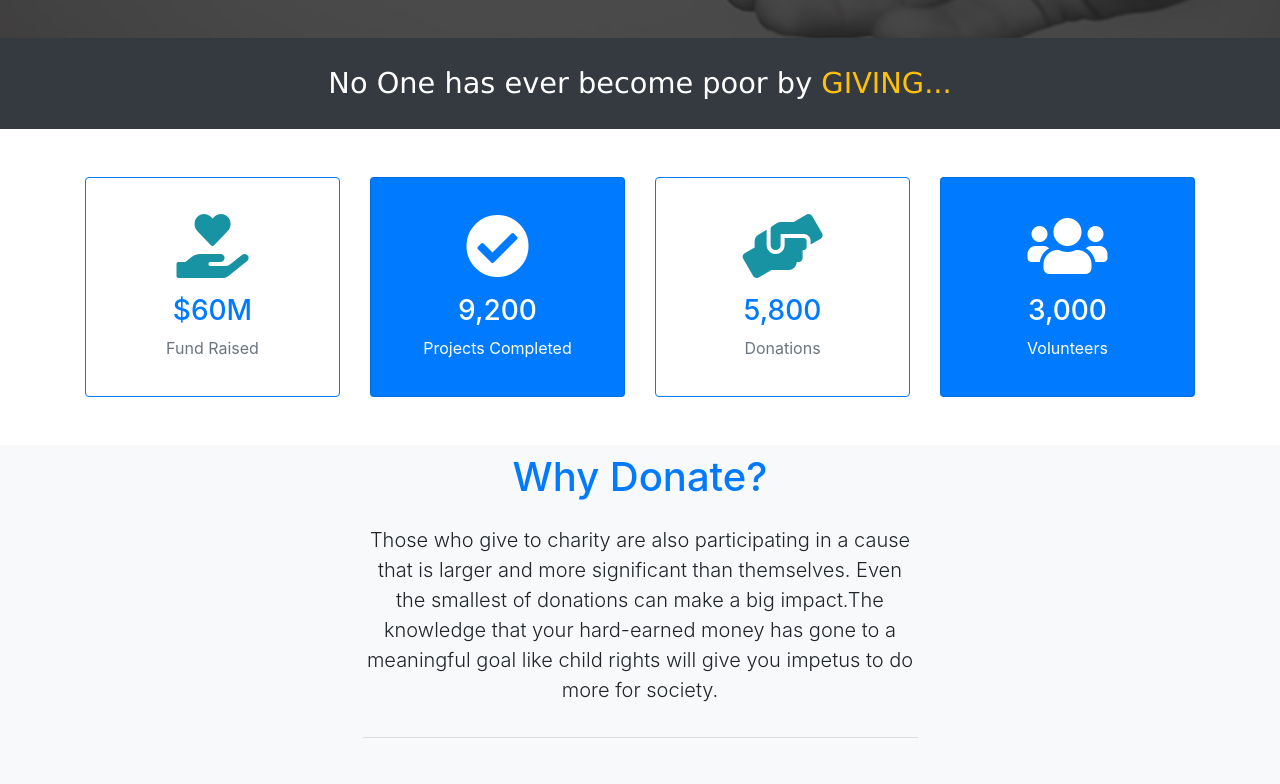
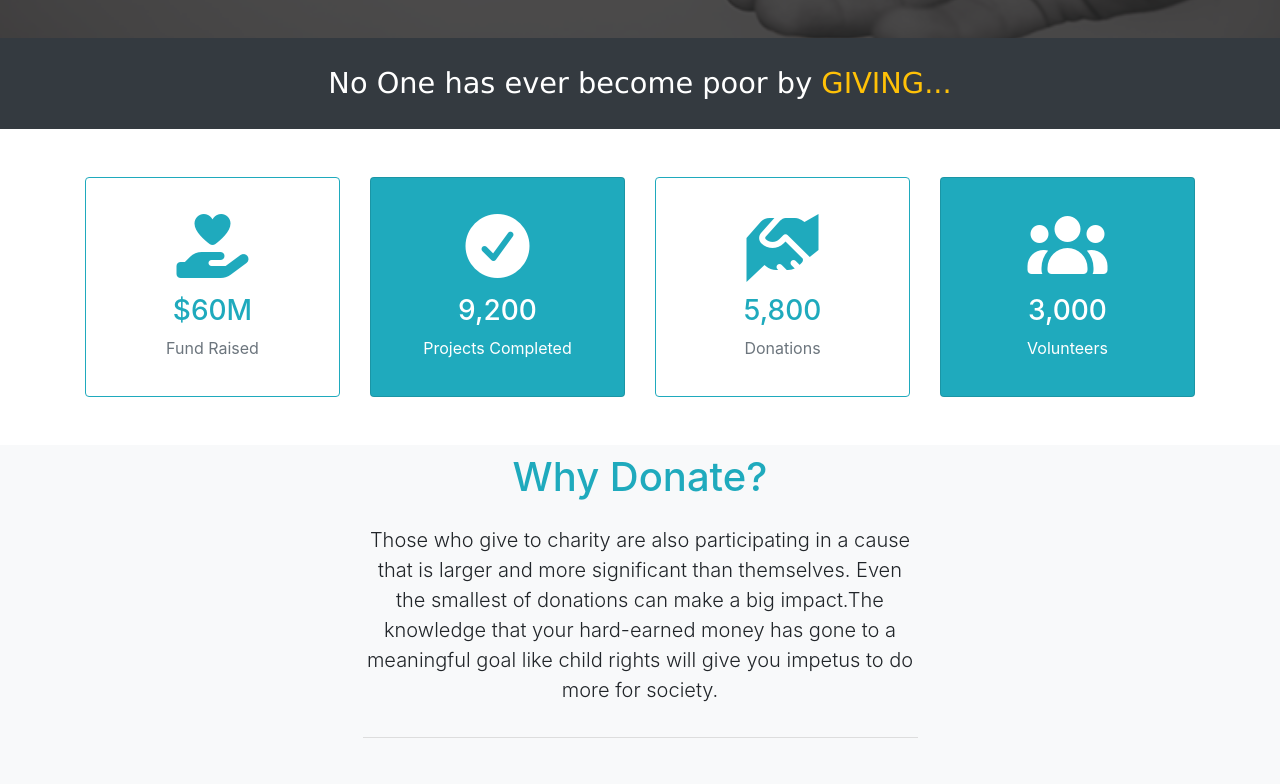
Before and after one commit to Kishore121523/Donate_spark, a plain HTML site: page index.html in a window 1280 px wide. Shown: the part 640-1424 px from the top of the page. Drawn offline with nearby package versions, Linux system fonts and the light colour scheme; a script that the page names is missing.

Commit message:
Add files via upload

```diff
--- a/css/styles.css
+++ b/css/styles.css
@@ -2,8 +2,18 @@ body {
   margin-top: 78px;
 }
 
+.bgg-cyan {
+  background-color: rgb(31, 170, 189);
+}
+.btn-cyan {
+  background-color: rgb(31, 170, 189);
+}
+.brd-cyan {
+  border: 1px solid rgb(31, 170, 189);
+}
+
 .cyan {
-  color: rgb(24, 147, 163);
+  color: rgb(31, 170, 189);
 }
 
 .donateText {
@@ -15,7 +25,6 @@ body {
   font-size: 1.8rem;
   font-family: Verdana, Geneva, Tahoma, sans-serif;
 }
-
 .donateimg {
   height: 90%;
 }
@@ -25,7 +34,6 @@ body {
 .donatebtn {
   width: 20rem;
 }
-
 .help {
   color: rgb(255, 255, 255);
 }
--- a/index.html
+++ b/index.html
@@ -4,24 +4,33 @@
     <meta charset="UTF-8" />
     <meta name="viewport" content="width=device-width, initial-scale=1.0" />
     <meta http-equiv="X-UA-Compatible" content="ie=edge" />
-    <title>Donate For Cause</title>
+
     <link
       rel="stylesheet"
       href="https://pro.fontawesome.com/releases/v5.10.0/css/all.css"
       integrity="sha384-AYmEC3Yw5cVb3ZcuHtOA93w35dYTsvhLPVnYs9eStHfGJvOvKxVfELGroGkvsg+p"
       crossorigin="anonymous"
     />
+    <link href="https://unpkg.com/aos@2.3.1/dist/aos.css" rel="stylesheet" />
     <link
       rel="stylesheet"
       href="https://stackpath.bootstrapcdn.com/bootstrap/4.5.0/css/bootstrap.min.css"
       integrity="sha384-9aIt2nRpC12Uk9gS9baDl411NQApFmC26EwAOH8WgZl5MYYxFfc+NcPb1dKGj7Sk"
       crossorigin="anonymous"
     />
-    <link rel="stylesheet" href="./css/bootstrap.css" />
+
+    <!-- font awesome -->
+    <link rel="stylesheet" href="./webfonts/all.min.css" />
+    <link
+      href="https://fonts.googleapis.com/icon?family=Material+Icons"
+      rel="stylesheet"
+    />
     <link rel="stylesheet" href="./css/styles.css" />
+    <title>DFS</title>
     <script src="https://smtpjs.com/v3/smtp.js"></script>
   </head>
-  <body id="home" data-spy="scroll" data-target="#main-nav">
+
+  <body id="home" data-spy="scroll" data-target="#mai-nav">
     <!-- Navbar -->
     <nav
       class="navbar navbar-expand-md navbar-light fixed-top py-2"
@@ -108,16 +117,16 @@
       <div class="container">
         <div class="row">
           <div class="col-md-3">
-            <div class="card text-center border-primary mb-resp">
+            <div class="card text-center brd-cyan">
               <div class="card-body">
                 <i class="fas fa-hand-holding-heart fa-4x py-3 cyan"></i>
-                <h3 class="text-primary">$60M</h3>
+                <h3 class="cyan">$60M</h3>
                 <p class="text-muted">Fund Raised</p>
               </div>
             </div>
           </div>
           <div class="col-md-3">
-            <div class="card text-center text-white bg-primary mb-resp">
+            <div class="card text-center text-white bgg-cyan">
               <div class="card-body">
                 <i class="fas fa-check-circle fa-4x py-3 help"></i>
                 <h3>9,200</h3>
@@ -126,16 +135,16 @@
             </div>
           </div>
           <div class="col-md-3">
-            <div class="card text-center border-primary mb-resp">
+            <div class="card text-center brd-cyan">
               <div class="card-body">
                 <i class="fas fa-hands-helping fa-4x py-3 cyan"></i>
-                <h3 class="text-primary">5,800</h3>
+                <h3 class="cyan">5,800</h3>
                 <p class="text-muted">Donations</p>
               </div>
             </div>
           </div>
           <div class="col-md-3">
-            <div class="card text-center text-white bg-primary mb-resp">
+            <div class="card text-center text-white bgg-cyan">
               <div class="card-body">
                 <i class="fas fa-users fa-4x py-3 help"></i>
                 <h3>3,000</h3>
@@ -153,7 +162,7 @@
         <div class="row">
           <div class="col">
             <div class="info-header mb-5">
-              <h1 class="text-primary pb-3">Why Donate?</h1>
+              <h1 class="cyan pb-3">Why Donate?</h1>
               <p class="lead pb-3">
                 Those who give to charity are also participating in a cause that
                 is larger and more significant than themselves. Even the
@@ -258,7 +267,7 @@
         <div class="row">
           <div class="col">
             <div class="info-header mb-5">
-              <h1 class="text-primary pb-3">Meet Our Volunteers</h1>
+              <h1 class="cyan pb-3">Meet Our Volunteers</h1>
               <p class="lead">
                 Thank you for being the reason for Someone's Smile.
               </p>
@@ -464,7 +473,7 @@
               <input
                 type="submit"
                 value="Submit"
-                class="btn btn-primary btn-lg btn-block"
+                class="btn btn-cyan btn-lg btn-block text-white"
               />
             </form>
           </div>
@@ -473,7 +482,7 @@
     </section>
 
     <!-- Footer -->
-    <footer id="main-footer" class="py-3 bg-primary text-white">
+    <footer id="main-footer" class="py-3 bgg-cyan text-white">
       <div class="container">
         <div class="text-center pt-2">
           <p class="lead">Copyrights &copy;<span id="year"></span></p>
@@ -483,6 +492,13 @@
     <script
       src="http://code.jquery.com/jquery-3.5.1.min.js"
       integrity="sha256-9/aliU8dGd2tb6OSsuzixeV4y/faTqgFtohetphbbj0="
+      crossorigin="anonymous"
+    ></script>
+
+    <script src="https://unpkg.com/aos@2.3.1/dist/aos.js"></script>
+    <script
+      src="https://code.jquery.com/jquery-3.4.1.js"
+      integrity="sha256-WpOohJOqMqqyKL9FccASB9O0KwACQJpFTUBLTYOVvVU="
       crossorigin="anonymous"
     ></script>
 
@@ -584,7 +600,7 @@
             {
               scrollTop: $(hash).offset().top,
             },
-            900,
+            1400,
             function () {
               // Add hash to URL after scroll
               window.location.hash = hash;
```
